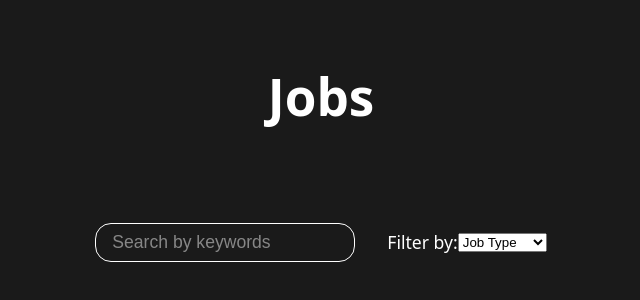
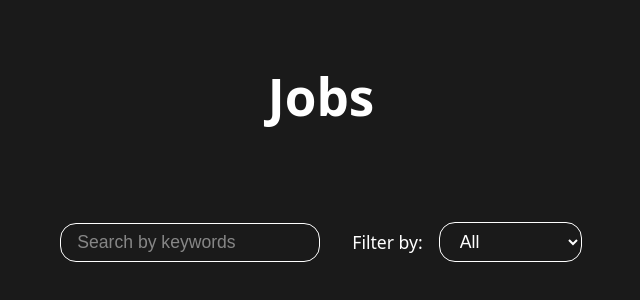
Before and after one commit to barnilsarma/TalentFlow, a React (Vite) app: page /jobs in a window 1280 px wide. Shown: the part 220-520 px from the top of the page, without its empty margins (319-959 px from the left). Built offline with nearby package versions, Linux system fonts and the light colour scheme.

Commit message:
add search bar

```diff
--- a/src/pages/Jobs/Jobs.jsx
+++ b/src/pages/Jobs/Jobs.jsx
@@ -8,6 +8,7 @@ const Jobs=()=>{
                 <div className={styles.filterContainer}>
                     <span>Filter by:</span>
                     <select className={styles.filter}>
+                        <option value="all" className={styles.option}>All</option>
                         <option value="type" className={styles.option}>Job Type</option>
                         <option value="mode" className={styles.option}>Job Mode</option>
                         <option value="exp" className={styles.option}>Experience</option>
--- a/src/pages/Jobs/Jobs.module.scss
+++ b/src/pages/Jobs/Jobs.module.scss
@@ -30,6 +30,21 @@
         }
         .filterContainer{
             @include centeringdiv(row,center,center);
+            gap:1rem;
+            .filter{
+                font-size:1rem;
+                background-color: transparent;
+                color:#ffffff;
+                border:1px solid #ffffff;
+                border-radius: 1rem;
+                padding: 0.5rem 1rem;
+                @media screen and (min-width:400px){
+                    font-size:1.1rem;
+                }
+                .option{
+                    color:#000000;
+                }
+            }
         }
     }
 }
```
